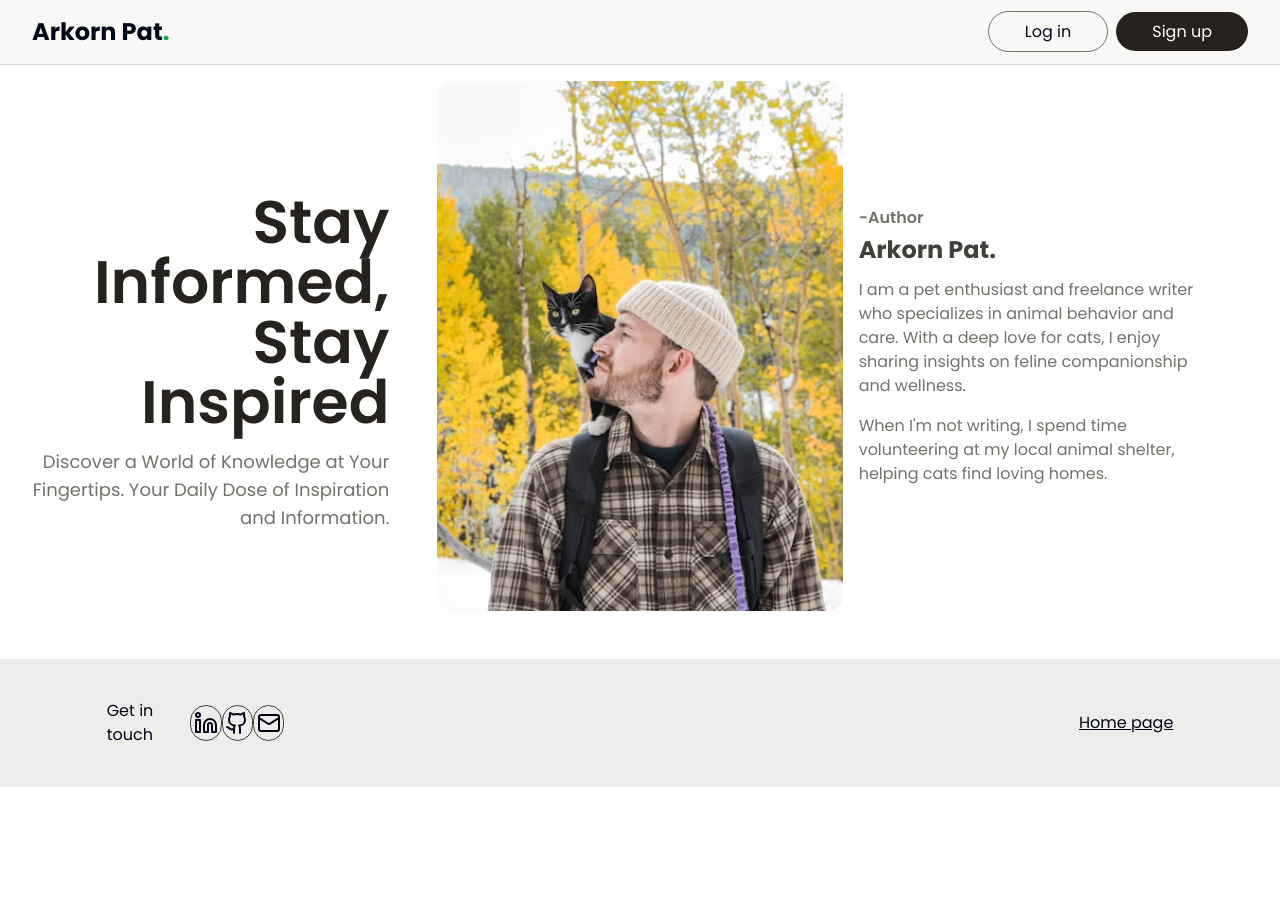
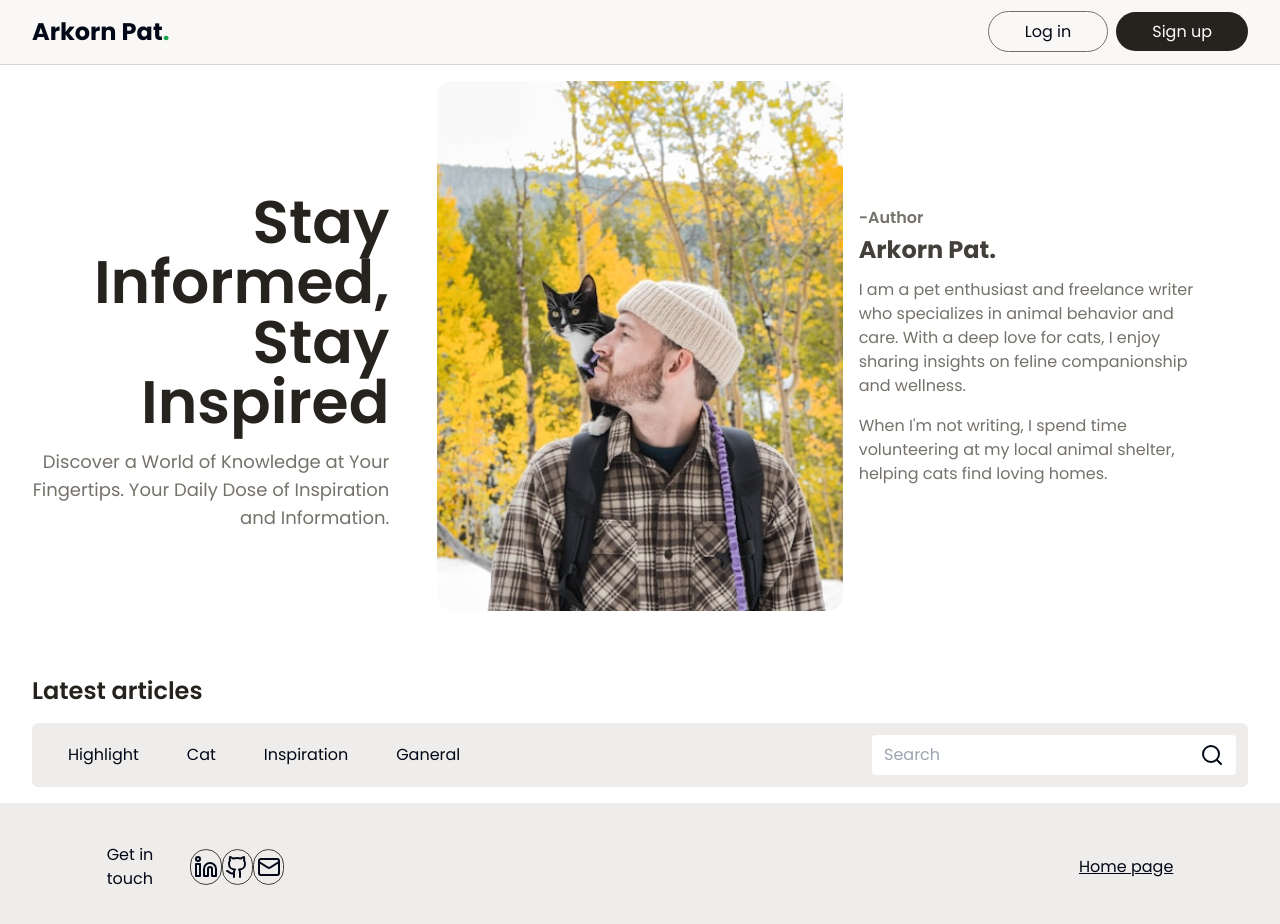
Before and after one commit to ArkornPat/PersonalBlog, a React (Vite) app: page / in a window 1280 px wide. Shown: the top 924 px of the page. Before the commit the page ends 800 px from the top, so only its background shows below. Built offline with nearby package versions, Linux system fonts and the light colour scheme.

Commit message:
feat: add ArticleSection

```diff
--- a/src/App.jsx
+++ b/src/App.jsx
@@ -1,9 +1,11 @@
 import {Navbar,Footer} from "./component/Header&Footer";
 import HeroSection from "./component/HeroSection";
+import ArticleSection from "./component/ArticleSection";
 function App() {
   return (<>
     <Navbar/>
     <HeroSection/>
+    <ArticleSection/>
     <Footer/>
     </>
   );
--- /dev/null
+++ b/src/component/ArticleSection.jsx
@@ -0,0 +1,27 @@
+import { Search } from 'lucide-react';
+export default function ArticleSection() {
+  const btn = "px-5 py-3 hover:bg-brown-300 active:bg-brown-300 rounded-sm mx-[4px]"
+  return (
+    <div className="font-poppins flex flex-col py-4 px-8">
+      <h3 className="text-2xl font-semibold text-brown-600 mb-4">
+        Latest articles
+      </h3>
+      <div className="flex items-center justify-between bg-brown-200 rounded-md px-3 py-2">
+        <div className='flex w-1/5 justify-around'>
+          <button className={btn}>Highlight</button>
+          <button className={btn}>Cat</button>
+          <button className={btn}>Inspiration</button>
+          <button className={btn}>Ganeral</button>
+        </div>
+        <div className="bg-white px-3 py-2 rounded-sm items-center justify-center flex">
+        <input
+          type="text"
+          placeholder="Search"
+          className="border-0 outline-none bg-transparent"
+        />
+        <button><Search/></button>
+        </div>
+      </div>
+    </div>
+  );
+}
--- a/src/component/Header&Footer.jsx
+++ b/src/component/Header&Footer.jsx
@@ -39,8 +39,8 @@ export function Footer() {
   const hoverIcon ="hover:scale-110 transition duration-300"
   return (
     <footer className='flex justify-center bg-brown-200 font-poppins'>
-      <div className='flex items-center justify-between w-5/6 py-10'>
-        <div className='flex justify-around w-1/6 items-center'>
+      <div className='flex flex-col lg:flex-row items-center justify-between w-5/6 py-10 gap-3'>
+        <div className='flex justify-around w-3/4 lg:w-1/6 items-center'>
           Get in touch
           <div className={styleIcon}>
             <a href='https://www.linkedin.com/in/arkorn-pattanavibul-b34266319/'><Linkedin className={hoverIcon}/></a>
```
